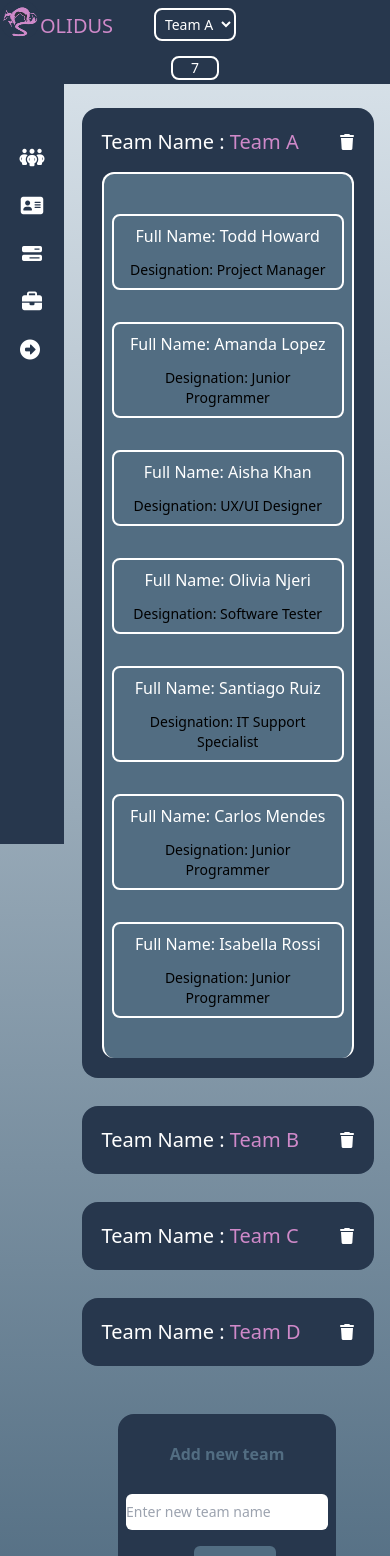
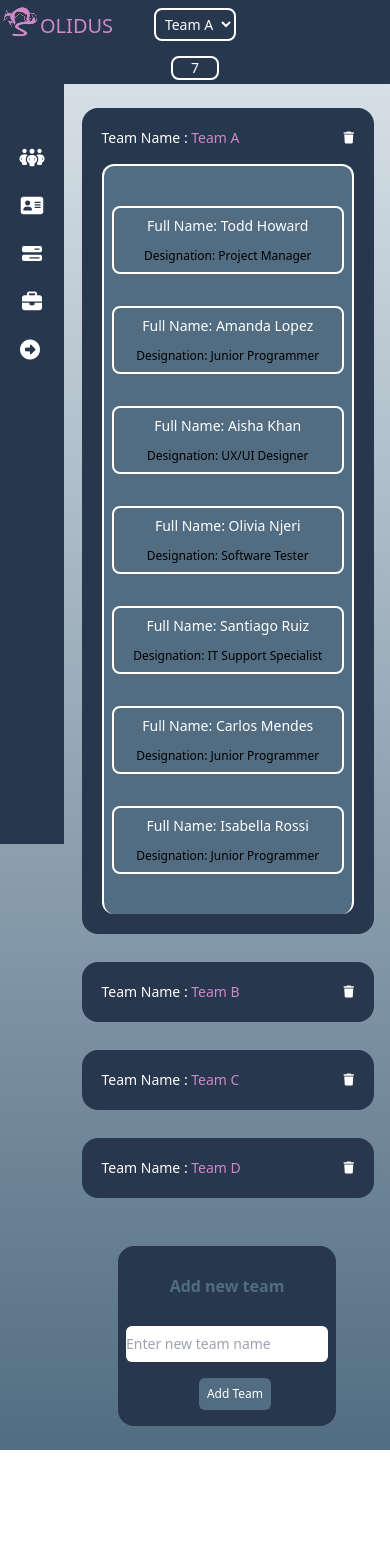
Before and after one commit to Onetyten/solidus_team_manager, a React (Vite) app: page /GroupedTeamMembers in a window 390 px wide. Shown: the top 1556 px of the page. After the commit the page ends 1450 px from the top, so only its background shows below. Built offline with nearby package versions, Linux system fonts and the light colour scheme.

Commit message:
Font mobile integration

```diff
--- a/src/Employees.jsx
+++ b/src/Employees.jsx
@@ -143,13 +143,13 @@ export default function Employees(props) {
 
 
               <div className="mt-6 bg-dark p-4 sm:p-8 mb-6 flex flex-col w-full items-center justify-center rounded-2xl">
-                <p className='py-4 font-bold text-xl text-my-blue'>
+                <p className='py-4 font-bold text-md sm:text-lg text-my-blue'>
                   Add new employee
                 </p>
                 <input
                   type="text"
                   placeholder="Name"
-                  className="text-black p-2 sm:p-4 rounded-md"
+                  className="text-black text-md p-2 sm:p-4 rounded-md"
                   value={newEmployeeName}
                   onChange={(e) => setNewEmployeeName(e.target.value)}
                 />
@@ -161,7 +161,7 @@ export default function Employees(props) {
                   onChange={(e) => setNewEmployeeDesignation(e.target.value)}
                 />
                 <button
-                  className="mt-4 bg-my-blue text-white p-2 sm:p-4 rounded-md"
+                  className="mt-4 bg-my-blue text-white text-sm sm:text-xl p-2 sm:p-4 rounded-md"
                   onClick={handleAddEmployee}
                 >
                   Add new Employee
--- a/src/GroupedTeamMembers.jsx
+++ b/src/GroupedTeamMembers.jsx
@@ -42,10 +42,10 @@ export default function GroupedTeamMembers(props) {
             <div key={item.team} className='cursor-pointer mt-7 bg-dark p-5 sm:p-10 w-[75%] sm:w-4/6 rounded-2xl mr-4'>
                 {/* Use dynamic ID for the team */}
                 <div className='flex items-center justify-between'>
-                  <h4 id={item.team} className='text-white text-center text-md text-xl lg:text-2xl' onClick={handleTeamClick}>
+                  <h4 id={item.team} className='text-white text-center text-sm md:text-xl lg:text-2xl' onClick={handleTeamClick}>
                   Team Name : <span className='text-accent'>{item.team}</span>
                   </h4>
-                  <i className="fa-solid fa-trash text-md sm:text-2xl lg:text-3xl text-white hover:text-red-500" onClick={() => handleRemoveTeam(item.team)}></i>
+                  <i className="fa-solid fa-trash text-xs sm:text-2xl lg:text-3xl text-white hover:text-red-500" onClick={() => handleRemoveTeam(item.team)}></i>
                 </div>
 
 
@@ -54,10 +54,10 @@ export default function GroupedTeamMembers(props) {
                 {item.members.map(member => {
                     return (
                     <div key={member.fullName} className='my-8 border-2 border-white p-2 sm:p-8 rounded-lg sm:rounded-3xl'>
-                        <h5 className='mb-3  text-white text-md sm:text-xl'>
+                        <h5 className='mb-3  text-white text-sm sm:text-xl'>
                             Full Name: <span>{member.fullName}</span>
                         </h5>
-                        <p className='text-sm sm:text-lg'>
+                        <p className='text-xs sm:text-lg'>
                         Designation: <span>{member.designation}</span>
                         </p>
                     </div>
@@ -85,7 +85,7 @@ export default function GroupedTeamMembers(props) {
           />
           <button
             onClick={() => handleAddTeam(newTeamName)}
-            className="ml-4 bg-my-blue text-white text-sm sm:text-md px-2 sm:px-4 py-2 rounded-md">
+            className="ml-4 bg-my-blue text-white text-xs sm:text-md px-2 sm:px-4 py-2 rounded-md">
             Add Team
           </button>
         </div>
--- a/src/TeamList.jsx
+++ b/src/TeamList.jsx
@@ -13,7 +13,7 @@ export default function TeamList({ teams, projects }) {
             return (
               <div key={team} className='cursor-pointer mt-7 bg-dark p-10 w-[75%] mr-4 sm:ml-[12%] sm:mr-0 lg:ml-0 lg:mr-0 sm:p-5 sm:w-4/6 rounded-2xl'>
                 <div className='flex items-center justify-between'>
-                  <h4 className='text-accent w-full text-center text-xl'>
+                  <h4 className='text-accent w-full text-center text-md sm:text-xl'>
                     {team}
                   </h4>
                 </div>
```
